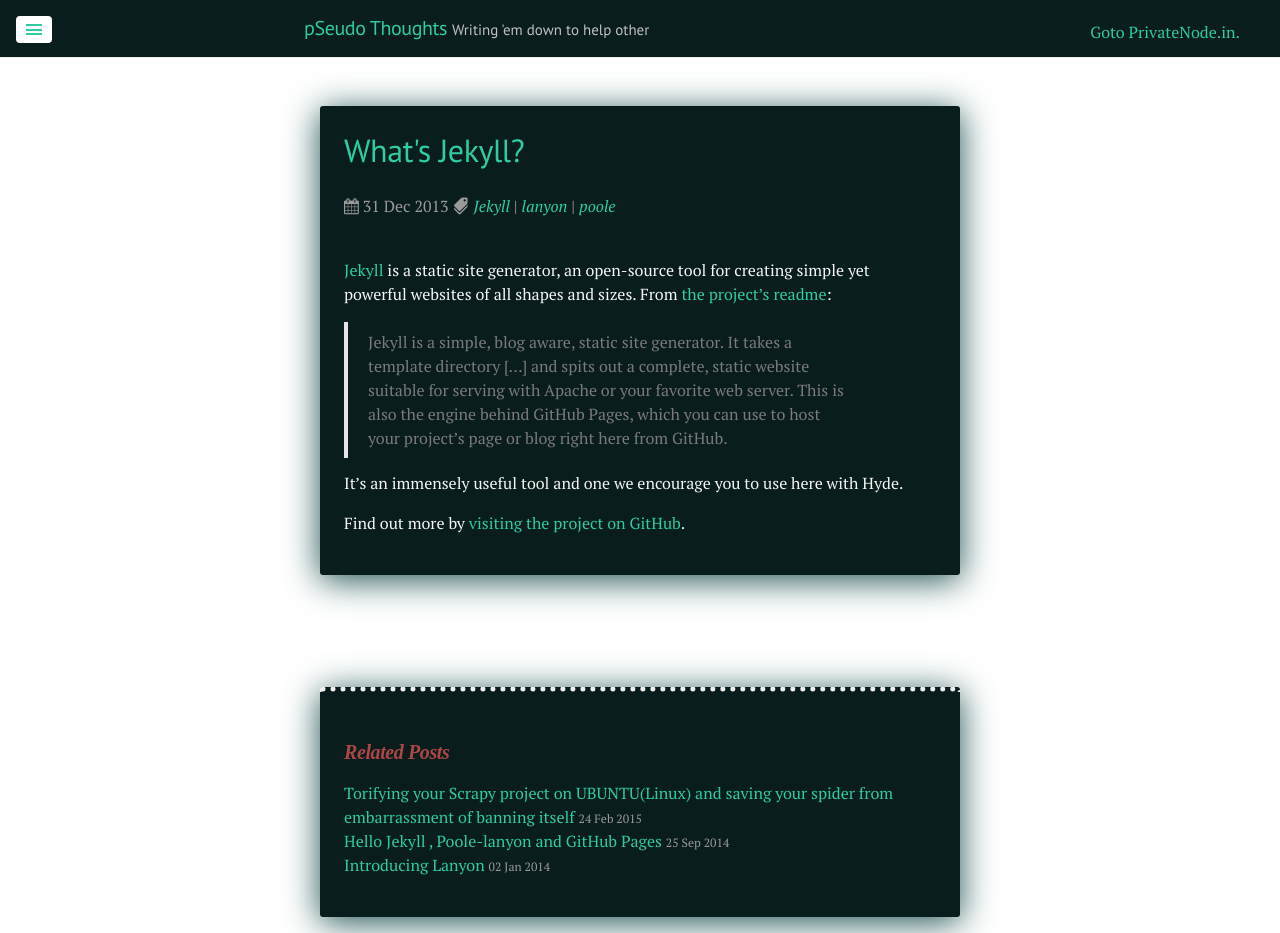
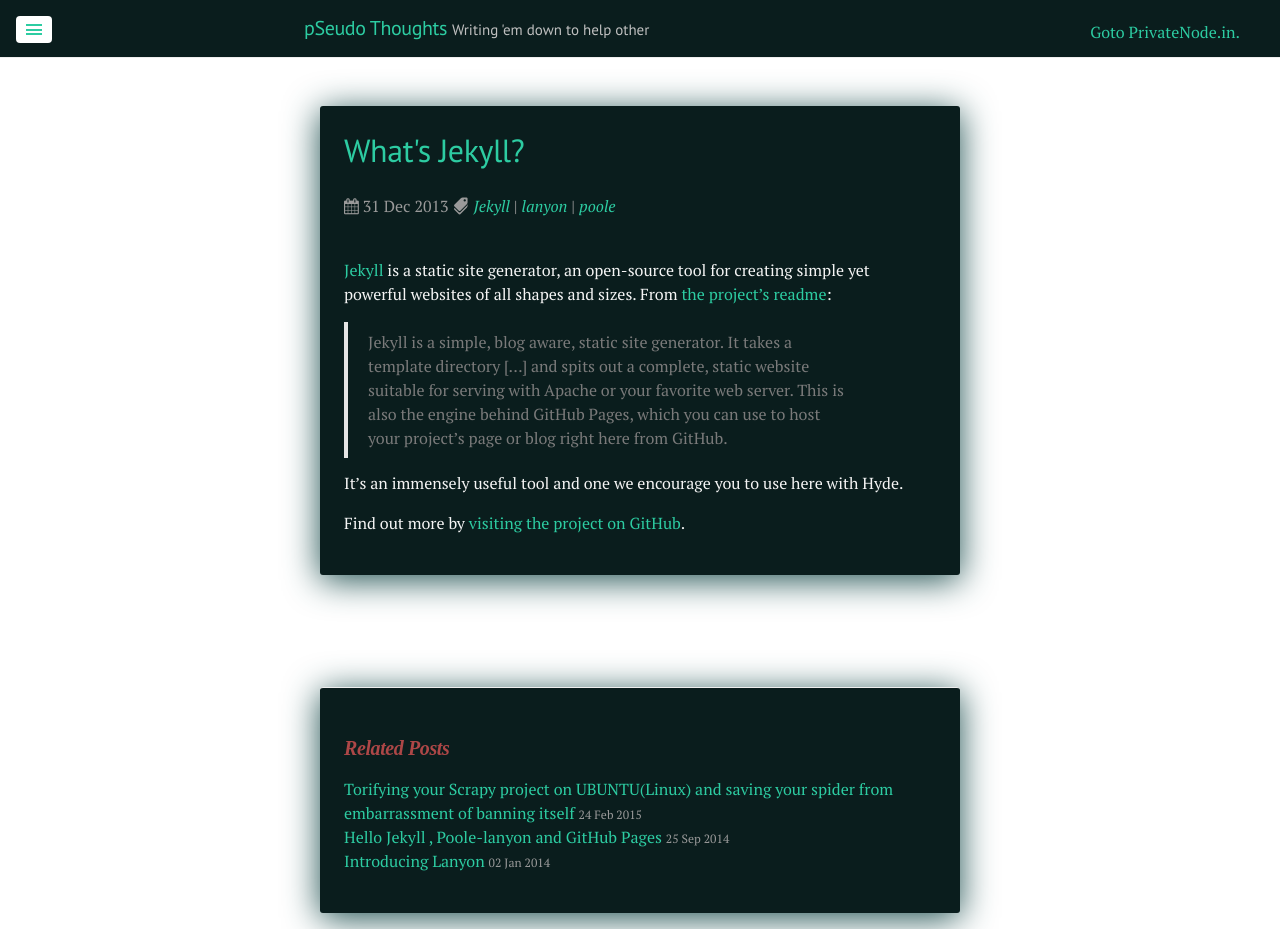
Before and after one commit to DharmeshPandav/dharmeshpandav.github.io, a Jekyll site: the page built from _posts/2013-12-31-whats-jekyll.md, in a window 1280 px wide. Built offline with Jekyll 4.4.1, drawn with Linux system fonts in a browser that asks for light colours; nearby versions of some CDN libraries; Markdown is read by kramdown in place of the engine named in the settings.

Commit message:
Formatting  landing page

```diff
--- a/public/css/lanyon.css
+++ b/public/css/lanyon.css
@@ -354,7 +354,7 @@ a.sidebar-nav-item:focus {
 .related {
   padding-top: 1rem;
   padding-bottom: 1rem;
-  border-top: 5px dotted #eee;
+  /*border-top: 5px dotted #eee;*/
 }
 .related-posts {
   padding-left: 0;
```
